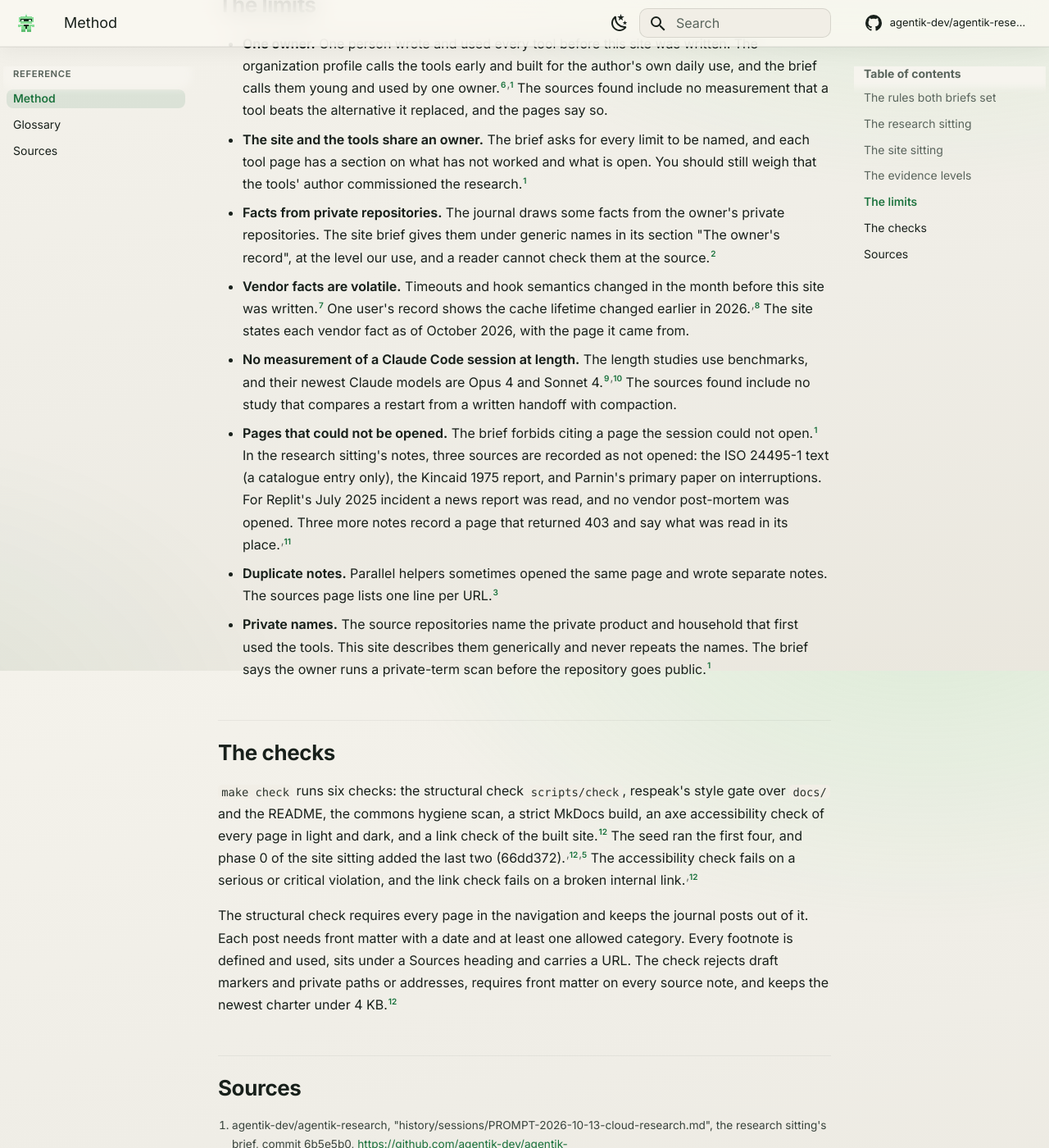
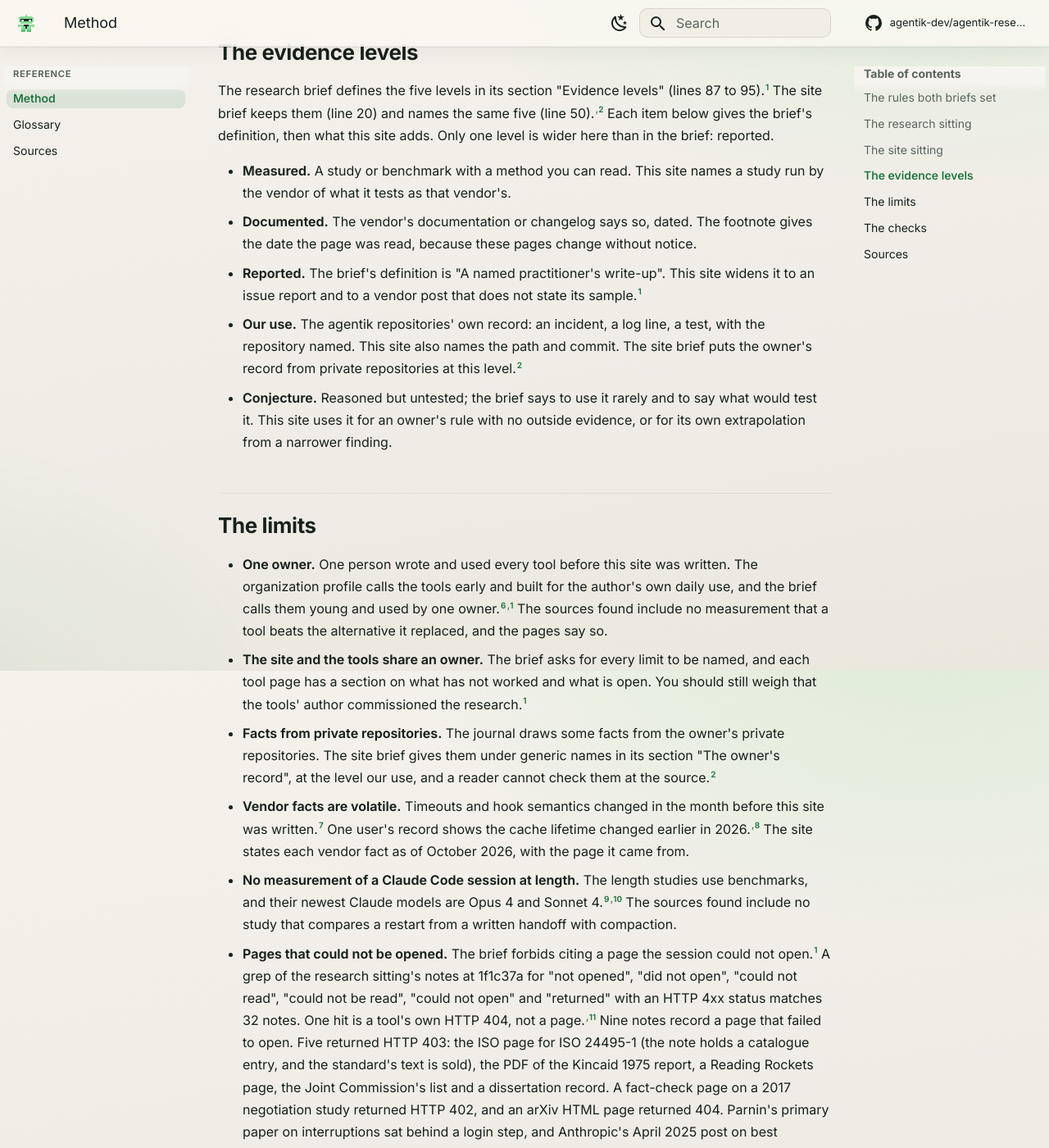
Before and after one commit to agentik-dev/agentik-research, an MkDocs documentation site: the page built from docs/method.md, in a window 1280 px wide and 1400 px high, scrolled down 4582 px. Shown: the whole window at 82% size. Built offline with MkDocs 1.6.1 and Material for MkDocs 9.7.7, drawn with Linux system fonts in a browser that asks for light colours; comment, search, counter and statistics services are not loaded; some of the changed text lies outside the part shown.

Commit message:
refute round 2: the method page
Both seed commits named; the 402 notes stated as every note at 6060f64
(108 repository, 294 web); the blog and RSS plugins and feed link moved
to phase 1 (49fcc10, 6421f89), back-links kept on 86c469b; the site
sitting's refute status from git log at a22116f (round 1 on every page,
decisions passed and was revised for stale lines, 13 round-2 commits);
the evidence levels cite both briefs and name where reported is wider;
the unopened pages counted by grep at 1f1c37a (31 notes: 9 failed, 22
left unopened); private names held to the brief's "may name". New note
agentik-research-notes-not-opened; the git-log and site-charter notes
read at a22116f and 9e24c02.

Co-Authored-By: Claude Opus 5.5 <noreply@anthropic.com>
Claude-Session: https://claude.ai/code/session_01R5RHzc5egLvnAPkepxJvb8

```diff
--- a/docs/method.md
+++ b/docs/method.md
@@ -2,7 +2,7 @@
 
 Two sittings wrote this site, each from its own brief. The research sitting surveyed the field and the tools, wrote twenty cited pages, and merged as pull request #1.[^sitebrief][^log] The site sitting adds the look, a journal and the story shape, and is still in progress.[^sitecharter] Each sitting ran in more than one Claude Code cloud session: each stopped at a RESPAWN point in its charter, and a new session went on from the charter.[^log][^sitecharter] The tools under study and this site have the same owner, and this page says what that limits.
 
-This page gives the record as of 2026-10-14, while the site sitting's first refute round finishes. It is brought current when the site sitting ends.
+This page gives the record as of 2026-10-14, while the site sitting's second and last refute round finishes. It is brought current when the site sitting ends.[^sitecharter]
 
 ## The rules both briefs set
 
@@ -15,13 +15,13 @@ These are instructions. The tables below set each brief's phases beside what the
 
 ## The research sitting
 
-The brief is `PROMPT-2026-10-13-cloud-research.md`. Commit 4703b79 seeded the repo on 2026-10-13 with the brief, the charter, the agents, the checks and a one-page site, and the phases ran on 2026-10-14.[^charter][^log]
+The brief is `PROMPT-2026-10-13-cloud-research.md`. Two commits seeded the repo on 2026-10-13: 9663532 added respeak's project config, and 4703b79, a minute later, added the brief, the charter, the agents, the checks and a one-page site. The phases ran on 2026-10-14.[^charter][^log]
 
 | Phase | The brief sets | The record shows |
 |---|---|---|
 | 0. Setup | `make setup` links the sources; `make check` passes on the seed; each source's commit is recorded | All seven sources linked and `make check` passing on the seed, at agentik-commons e456f4b, agentik-relay a326550, agentik-session e7f0723, agentik-decisions 80d59eb, agentik-respeak 319f060, agentik-agents 78ce312 and the organization profile 6476f3a[^charter] |
-| 1. Internal survey | A synthesis per tool in `research/synthesis/tools-<tool>.md`; a researcher helper can take each repository | Six `tools-*.md` syntheses and 115 repository source notes[^charter] |
-| 2. External survey | A researcher helper per part 1 question writes source notes; then a synthesis per question | `field-1.md` to `field-10.md` and 402 notes, with duplicate notes from parallel helpers kept[^charter] |
+| 1. Internal survey | A synthesis per tool in `research/synthesis/tools-<tool>.md`; a researcher helper can take each repository | Six `tools-*.md` syntheses. The charter counts 115 repository source notes; 6060f64, the first commit that holds them, has 108[^charter][^log] |
+| 2. External survey | A researcher helper per part 1 question writes source notes; then a synthesis per question | `field-1.md` to `field-10.md`. The charter's 402 notes match every note at 6060f64, the phase 1 notes included: 108 on a repository and 294 on a web page. Duplicate notes from parallel helpers are kept[^charter][^log] |
 | 3. Outline | `research/OUTLINE.md`: each page's claims with their sources and levels | The outline, every page's claims with slugs and levels[^charter] |
 | 4. Draft | Each page in `docs/`, written from the outline | All 20 pages in the nav and draft pull request #1 open. No commit holds phases 1 to 4 alone: their files first appear in 6060f64, a commit of 461 files titled for the first refute fix[^charter][^log] |
 | 5. Refute | A refuter helper per page; fix every unsupported or leaking line; at most two rounds per page | Round 1: the charter records all 20 pages refuted and all 20 failed on first read. Six refute commits, 6060f64 to c2bbc52, name 8 pages in their titles. Round 2 ran after the edit: 13 commits, d419ddb to f0cbe79, each changing 1 to 8 pages[^charter][^log] |
@@ -37,11 +37,11 @@ The brief is `PROMPT-2026-10-14-cloud-site.md`. Commit 25e72df added it on 2026-
 | Phase | The brief sets | The record shows, as of 2026-10-14 |
 |---|---|---|
 | 0. Setup | `make setup`; `make check` passes on `main`; npm pins; `shots`, `a11y` and `links` targets, with `a11y` and `links` added to `make check`; Inter's licence | Done (66dd372)[^sitecharter][^log] |
-| 1. The skin and the frame | The layers, the skin, the overrides, the home page template, the nav, the favicon and the social cards, checked in screenshots | The glass frame and the agentik skin (49fcc10), and the CI packages for the new checks (6421f89)[^sitecharter][^log] |
-| 2. The journal | The blog plugin, the RSS feed and six entries, each drafted in `research/synthesis/` first | Six entries, their outlines in `research/synthesis/journal-*.md`, back-links and RSS (86c469b)[^sitecharter][^log] |
+| 1. The skin and the frame | The layers, the skin, the overrides, the home page template, the nav, the favicon and the social cards, checked in screenshots | The glass frame and the agentik skin, with the journal's `blog` and `rss` plugins and its feed link in `mkdocs.yml` (49fcc10); the CI packages for the new checks and the RSS plugin's package (6421f89)[^sitecharter][^log] |
+| 2. The journal | The blog plugin, the RSS feed and six entries, each drafted in `research/synthesis/` first | Six entries, their outlines in `research/synthesis/journal-*.md`, and back-links from the field and tool pages (86c469b). The blog plugin and the feed landed in phase 1[^sitecharter][^log] |
 | 3. The shape | Rewrite the home page, the summary and the six tool pages: the tool pages in the story shape, the home page and the summary bluf; restyle the field pages and practices with no claim changed | The six tool pages in the story shape, the home page and the summary in bluf, and evidence pills, a legend and limits cards on the field pages and practices (2be0082)[^sitecharter][^log] |
 | 4. The sources browse | A JSON list from `scripts/sources-page` and a faceted browse page | `scripts/sources-page` writes `docs/assets/data/sources.json` for the browse (2be0082)[^sitecharter][^log] |
-| 5. Refute | A refuter on every new or rewritten page; at most two rounds; fix every unsupported or leaking line | Round 1 is finishing. The six journal entries, the tools index and the session page each failed on first read and were fixed (2f4df5b to 6d71aef). After the re-pin (6b5e5b0), fixes landed for the relay, respeak, decisions and agents pages (faabde6 to 5852ebc). The charter lists the rest: the home page, the summary, this page, the sources page's intro and generator, and the journal index[^sitecharter][^log] |
+| 5. Refute | A refuter on every new or rewritten page; at most two rounds; fix every unsupported or leaking line | Round 1 ran on every page. The decisions page and the journal index passed on first read; the decisions page was still revised for lines stale at its repository's new head (5869d91). Every other page failed and was fixed: the six journal entries, the tools index and the session page (2f4df5b to 6d71aef); after the re-pin (6b5e5b0), the relay, respeak and agents pages (faabde6, 7a72add, 5852ebc); then the home page, the summary, this page and the sources page with its generator (fecb582, 5fdb4c3, 1d74854, 4ba39df). Round 2, the last, runs on every page that failed round 1. As of a22116f, this sitting has 13 commits titled "refute round 2", a42b450 and then 8c8531e to a22116f: the six entries, the tools index, the session, respeak, relay and agents pages, the home page and the summary. This page and the sources page have none yet[^sitecharter][^log] |
 | 6. Polish | `make shots`; a critic on each group of pages, at most two rounds; then the editor on every new or rewritten page; `make style` passes | Not yet run[^sitecharter][^log] |
 | 7. Publish | The Pages workflow; `make check` passes; rewrite `README.md`; mark the pull request ready with a bluf summary and three screenshots | The workflow and the README landed early (951a7f2); the rest waits[^sitecharter][^log] |
 
@@ -49,15 +49,17 @@ On 2026-10-14, source repositories merged fixes for findings this site raised. C
 
 The sitting stopped at a RESPAWN point partway through round 1 (6d71aef), and the charter calls the session after it session 2.[^log][^sitecharter]
 
-Still to come: the rest of round 1; round 2 on every page that failed round 1; the screenshots, a critic per group of pages and an editor per page; then `make check` and the pull request marked ready.[^sitecharter] No critic or editor pass has run on this sitting's pages yet.[^sitecharter][^log]
+Still to come, as of a22116f: round 2 on this page and the sources page; a sweep that aligns footnote commits with the notes and regenerates the sources page; the screenshots, a critic per group of pages and an editor per new or rewritten page; then this page brought current, `make check`, and the pull request marked ready.[^sitecharter] No critic or editor pass has run on this sitting's pages yet.[^sitecharter][^log]
 
 ## The evidence levels
 
-- **Measured.** A study or benchmark with a method you can read. A study run by the vendor of what it tests is named as that vendor's.
-- **Documented.** The vendor's documentation or changelog says so. The footnote gives the date the page was read, because these pages change without notice.
-- **Reported.** A practitioner's write-up or issue report, or a vendor post that does not state its sample.
-- **Our use.** The agentik repositories' own record: an incident, a log line, a test, named by repository, path and commit.
-- **Conjecture.** Reasoned but untested: an owner's rule with no outside evidence, or this site's extrapolation from a narrower finding.
+The research brief defines the five levels in its section "Evidence levels" (lines 87 to 95).[^brief] The site brief keeps them (line 20) and names the same five (line 50).[^sitebrief] Each item below gives the brief's definition, then what this site adds. Only one level is wider here than in the brief: reported.
+
+- **Measured.** A study or benchmark with a method you can read. This site names a study run by the vendor of what it tests as that vendor's.
+- **Documented.** The vendor's documentation or changelog says so, dated. The footnote gives the date the page was read, because these pages change without notice.
+- **Reported.** The brief's definition is "A named practitioner's write-up". This site widens it to an issue report and to a vendor post that does not state its sample.[^brief]
+- **Our use.** The agentik repositories' own record: an incident, a log line, a test, with the repository named. This site also names the path and commit. The site brief puts the owner's record from private repositories at this level.[^sitebrief]
+- **Conjecture.** Reasoned but untested; the brief says to use it rarely and to say what would test it. This site uses it for an owner's rule with no outside evidence, or for its own extrapolation from a narrower finding.
 
 ## The limits
 
@@ -66,9 +68,9 @@ Still to come: the rest of round 1; round 2 on every page that failed round 1; t
 - **Facts from private repositories.** The journal draws some facts from the owner's private repositories. The site brief gives them under generic names in its section "The owner's record", at the level our use, and a reader cannot check them at the source.[^sitebrief]
 - **Vendor facts are volatile.** Timeouts and hook semantics changed in the month before this site was written.[^changelog] One user's record shows the cache lifetime changed earlier in 2026.[^issue46829] The site states each vendor fact as of October 2026, with the page it came from.
 - **No measurement of a Claude Code session at length.** The length studies use benchmarks, and their newest Claude models are Opus 4 and Sonnet 4.[^chroma][^ifscale] The sources found include no study that compares a restart from a written handoff with compaction.
-- **Pages that could not be opened.** The brief forbids citing a page the session could not open.[^brief] In the research sitting's notes, three sources are recorded as not opened: the ISO 24495-1 text (a catalogue entry only), the Kincaid 1975 report, and Parnin's primary paper on interruptions. For Replit's July 2025 incident a news report was read, and no vendor post-mortem was opened. Three more notes record a page that returned 403 and say what was read in its place.[^notes]
+- **Pages that could not be opened.** The brief forbids citing a page the session could not open.[^brief] A grep of the research sitting's notes at 1f1c37a for "not opened", "did not open", "could not read", "could not be read", "could not open" and "returned" with an HTTP 4xx status matches 32 notes. One hit is a tool's own HTTP 404, not a page.[^notes] Nine notes record a page that failed to open. Five returned HTTP 403: the ISO page for ISO 24495-1 (the note holds a catalogue entry, and the standard's text is sold), the PDF of the Kincaid 1975 report, a Reading Rockets page, the Joint Commission's list and a dissertation record. A fact-check page on a 2017 negotiation study returned HTTP 402, and an arXiv HTML page returned 404. Parnin's primary paper on interruptions sat behind a login step, and Anthropic's April 2025 post on best practices now redirects to the current documentation page. Each of the nine notes says what was read instead or what stays unverified. Another 22 notes record a page or file left unopened by choice: a linked page, the full paper behind an abstract, or the rest of a folder. Among them, for Replit's July 2025 incident a news report was read, and no vendor post-mortem was opened. In all, 31 notes record a page or file not opened. The grep misses notes worded otherwise, such as "the full paper was not read", so that count is a lower bound.[^notes]
 - **Duplicate notes.** Parallel helpers sometimes opened the same page and wrote separate notes. The sources page lists one line per URL.[^charter]
-- **Private names.** The source repositories name the private product and household that first used the tools. This site describes them generically and never repeats the names. The brief says the owner runs a private-term scan before the repository goes public.[^brief]
+- **Private names.** The brief warns that a source repository may name the private product or household that first used a tool. It tells the session to describe them generically and never repeat the names, and it says the owner runs a private-term scan before the repository goes public.[^brief]
 
 ## The checks
 
```
Also changed, not shown: other parts of docs/method.md (+2 -2 lines), research/sources/agentik-research-brief.md (+2 -1 lines), research/sources/agentik-research-git-log.md (+14 -7 lines), research/sources/agentik-research-notes-not-opened.md (added, +40 -0 lines), research/sources/agentik-research-site-brief.md (+2 -0 lines), research/sources/agentik-research-site-charter.md (+11 -9 lines).
